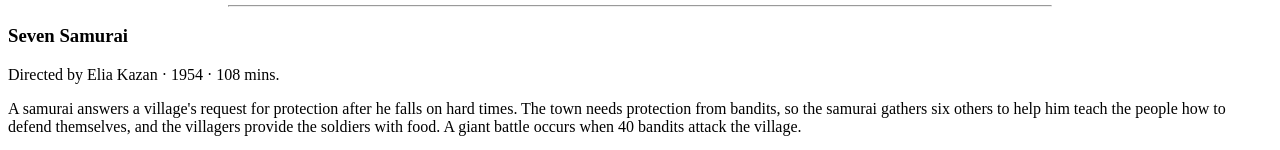
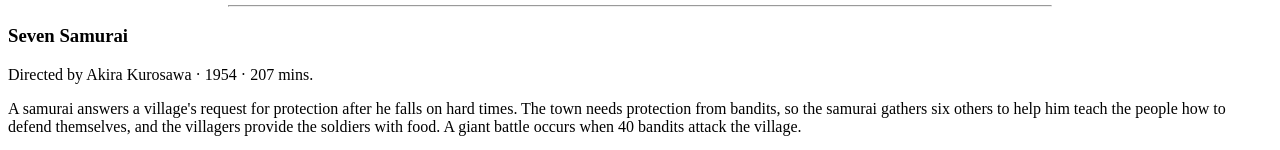
Before and after one commit to hughlilly/tongarirocinemas, a website built with Parcel: page src/now-playing.html in a window 1280 px wide. Shown: the part 4307-4457 px from the top of the page. Built offline with nearby package versions, Linux system fonts and the light colour scheme; a web font is replaced by a local one.

Commit message:
update metadata for Seven Samurai

```diff
--- a/src/now-playing.html
+++ b/src/now-playing.html
@@ -306,7 +306,7 @@
               Seven Samurai
             </h3>
             <div class="film-metadata text-sm text-center">
-              Directed by Elia Kazan &middot; 1954 &middot; 108 mins.
+              Directed by Akira Kurosawa &middot; 1954 &middot; 207 mins.
             </div>
           </div>
           <div class="synopsis-image pb-5 flex flex-col-reverse md:flex-row">
```
